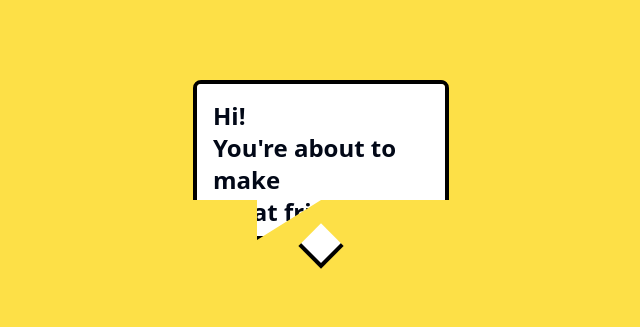
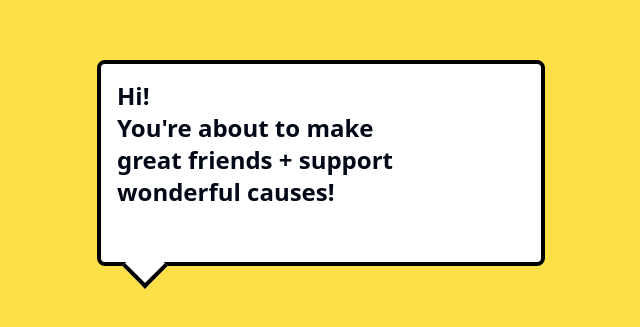
Before and after one commit to GPT-Engineer-App/stylish-text-area, a React (Vite) app: page / in a window 1280 px wide. Shown: the part 237-564 px from the top of the page, without its empty margins (319-959 px from the left). Built offline with nearby package versions, Linux system fonts and the light colour scheme.

Commit message:
Adjust textarea for visibility
Updated the textarea in the Index component to ensure all text is visible without requiring scrolling.
[skip gpt_engineer]

```diff
--- a/src/pages/Index.jsx
+++ b/src/pages/Index.jsx
@@ -1,20 +1,29 @@
-import { useState } from 'react';
+import { useState, useEffect, useRef } from 'react';
 
 const Index = () => {
   const [text, setText] = useState("Hi!\nYou're about to make\ngreat friends + support\nwonderful causes!");
+  const textareaRef = useRef(null);
+
+  useEffect(() => {
+    if (textareaRef.current) {
+      textareaRef.current.style.height = 'auto';
+      textareaRef.current.style.height = `${textareaRef.current.scrollHeight}px`;
+    }
+  }, [text]);
 
   return (
-    <div className="min-h-screen flex items-center justify-center bg-yellow-300">
-      <div className="relative">
-        <textarea
-          value={text}
-          onChange={(e) => setText(e.target.value)}
-          className="w-64 h-40 p-4 bg-white border-4 border-black rounded-lg text-2xl font-bold resize-none"
-          style={{
-            clipPath: 'polygon(0% 0%, 100% 0%, 100% 75%, 50% 75%, 25% 100%, 25% 75%, 0% 75%)'
-          }}
-        />
-        <div className="absolute -bottom-4 right-1/2 w-8 h-8 bg-white border-4 border-t-0 border-r-0 border-black transform -rotate-45 translate-x-1/2"></div>
+    <div className="min-h-screen flex items-center justify-center bg-yellow-300 p-4">
+      <div className="relative max-w-md w-full">
+        <div className="bg-white border-4 border-black rounded-lg p-4 pb-12">
+          <textarea
+            ref={textareaRef}
+            value={text}
+            onChange={(e) => setText(e.target.value)}
+            className="w-full bg-transparent text-2xl font-bold resize-none overflow-hidden"
+            style={{ outline: 'none' }}
+          />
+        </div>
+        <div className="absolute -bottom-4 left-8 w-8 h-8 bg-white border-4 border-t-0 border-r-0 border-black transform -rotate-45"></div>
       </div>
     </div>
   );
```
